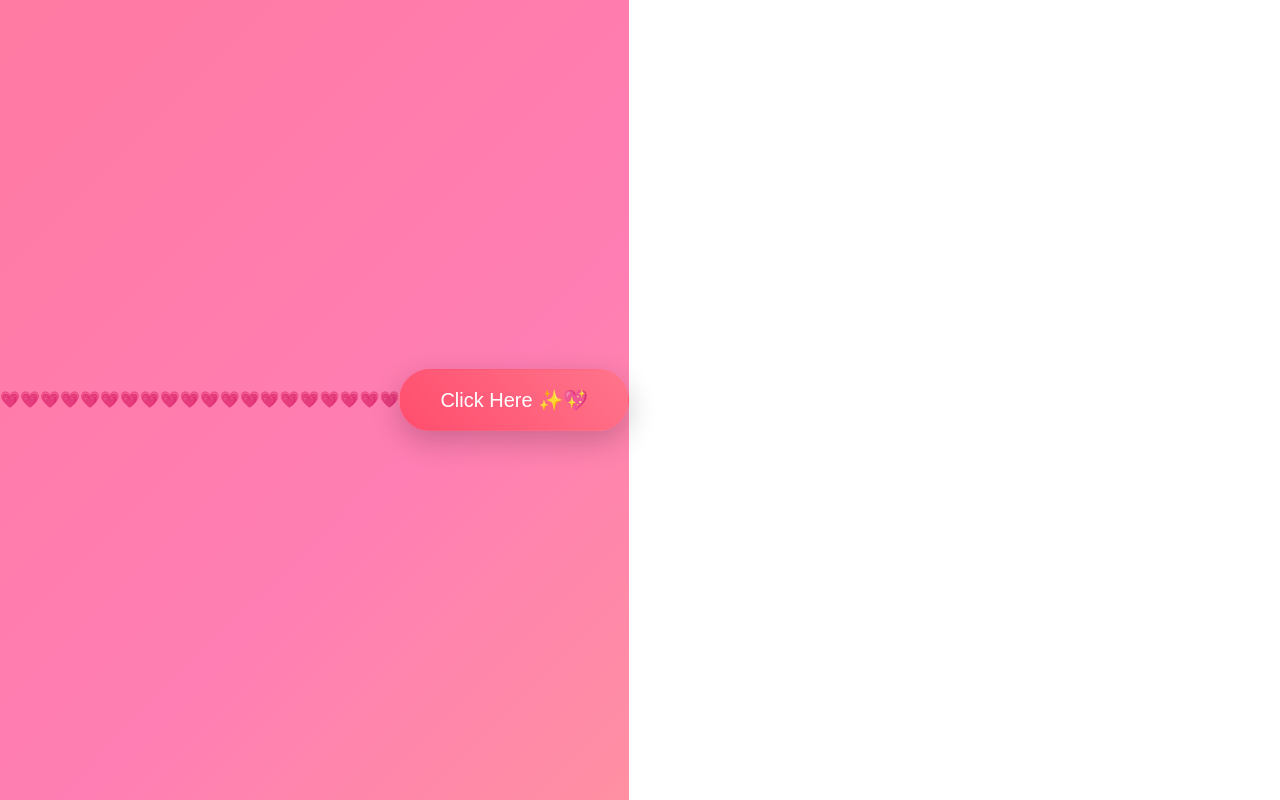
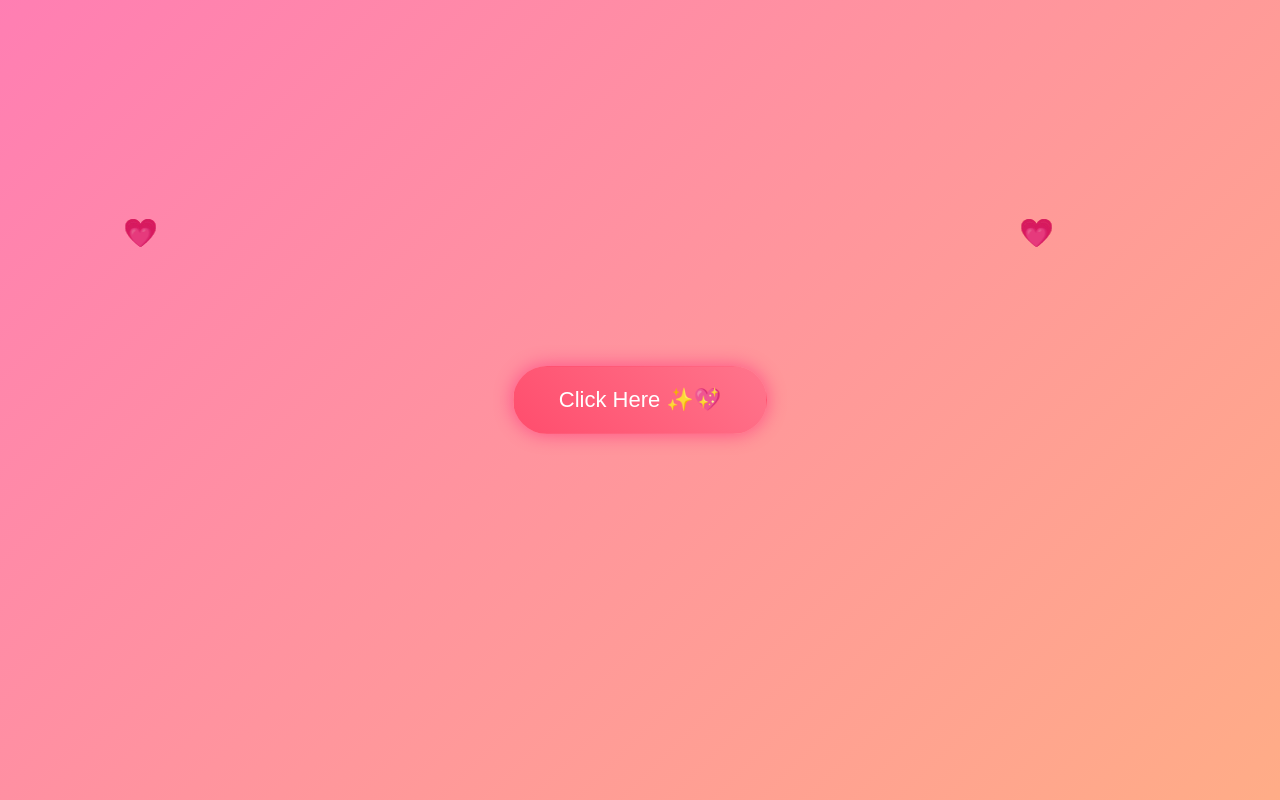
Before and after one commit to srujankumarpendoti/quirky-kirch, a React (Vite) app: page / in a window 1280 px wide. Built offline with nearby package versions, Linux system fonts and the light colour scheme.

Commit message:
Update styles.css

```diff
--- a/src/styles.css
+++ b/src/styles.css
@@ -1,81 +1,114 @@
-* {
-  margin: 0;
-  padding: 0;
-  box-sizing: border-box;
-  font-family: sans-serif;
+*{
+  margin:0;
+  padding:0;
+  box-sizing:border-box;
+  font-family:sans-serif;
 }
 
-/* 🔥 remove mobile white border */
-button {
-  outline: none;
-  border: none;
-  -webkit-tap-highlight-color: transparent;
+html,body,#root{
+  width:100%;
+  height:100%;
 }
 
-button:focus {
-  outline: none;
+/* remove mobile highlight */
+button{
+  outline:none;
+  border:none;
+  -webkit-tap-highlight-color:transparent;
 }
 
-/* Background container */
-.container {
-  height: 100vh;
-  display: flex;
-  justify-content: center;
-  align-items: center;
+.container{
+  position:fixed;
+  top:0;
+  left:0;
+  width:100vw;
+  height:100dvh;
+  display:flex;
+  justify-content:center;
+  align-items:center;
+  overflow:hidden;
 
-  background: linear-gradient(135deg,#ff758c,#ff7eb3,#ffc371);
-  background-size: 300% 300%;
-  animation: gradientMove 8s ease infinite;
+  background:linear-gradient(135deg,#ff758c,#ff7eb3,#ffc371);
+  background-size:300% 300%;
+  animation:gradientMove 10s ease infinite;
 }
 
-@keyframes gradientMove {
-  0% { background-position:0% 50%; }
-  50% { background-position:100% 50%; }
-  100% { background-position:0% 50%; }
+@keyframes gradientMove{
+  0%{background-position:0% 50%;}
+  50%{background-position:100% 50%;}
+  100%{background-position:0% 50%;}
 }
 
-/* Start button */
-.startBtn {
-  padding:18px 40px;
+/* 💖 Floating Hearts Animation */
+.hearts span{
+  position:absolute;
+  bottom:-50px;
   font-size:20px;
-  border-radius:40px;
-  color:white;
-  cursor:pointer;
-  background: linear-gradient(45deg,#ff4d6d,#ff758c);
-  transition:0.3s;
-  box-shadow:0 10px 30px rgba(0,0,0,0.2);
+  animation:floatUp 8s linear infinite;
+  opacity:0.7;
 }
 
-.startBtn:hover {
+.hearts span:nth-child(odd){
+  left:10%;
+}
+.hearts span:nth-child(even){
+  left:80%;
+}
+
+@keyframes floatUp{
+  0%{transform:translateY(0) scale(1);}
+  100%{transform:translateY(-110vh) scale(1.5);}
+}
+
+/* ✨ Premium Glow Button */
+.startBtn{
+  padding:20px 45px;
+  font-size:22px;
+  color:white;
+  border-radius:50px;
+  cursor:pointer;
+  background:linear-gradient(45deg,#ff4d6d,#ff758c);
+  box-shadow:0 0 20px rgba(255,0,100,0.6);
+  animation:pulse 2s infinite;
+  transition:0.3s;
+}
+
+.startBtn:hover{
   transform:scale(1.1);
 }
 
-/* Proposal */
-.proposal {
-  text-align:center;
-  animation:fadeIn 0.8s ease;
+@keyframes pulse{
+  0%{box-shadow:0 0 15px rgba(255,0,100,0.4);}
+  50%{box-shadow:0 0 35px rgba(255,0,120,0.8);}
+  100%{box-shadow:0 0 15px rgba(255,0,100,0.4);}
 }
 
-@keyframes fadeIn {
-  from{opacity:0; transform:translateY(30px);}
-  to{opacity:1; transform:translateY(0);}
+/* Proposal Section */
+.proposal{
+  text-align:center;
+  animation:fadeIn 1s ease;
 }
 
-.text {
+@keyframes fadeIn{
+  from{opacity:0; transform:scale(0.8);}
+  to{opacity:1; transform:scale(1);}
+}
+
+.text{
   color:white;
   font-size:42px;
   margin-bottom:30px;
+  text-shadow:0 5px 20px rgba(0,0,0,0.2);
 }
 
-/* Buttons row */
-.btnRow {
+/* Buttons */
+.btnRow{
   display:flex;
   gap:20px;
   justify-content:center;
 }
 
-.yesBtn,
-.noBtn {
+.yesBtn,.noBtn{
   padding:14px 28px;
   font-size:18px;
   border-radius:30px;
@@ -83,17 +116,16 @@ button:focus {
   transition:0.3s;
 }
 
-.yesBtn {
+.yesBtn{
   background:#00c853;
   color:white;
 }
 
-.yesBtn:hover {
+.yesBtn:hover{
   transform:scale(1.15);
 }
 
-.noBtn {
+.noBtn{
   background:#d50000;
   color:white;
-  position:relative;
 }
```
